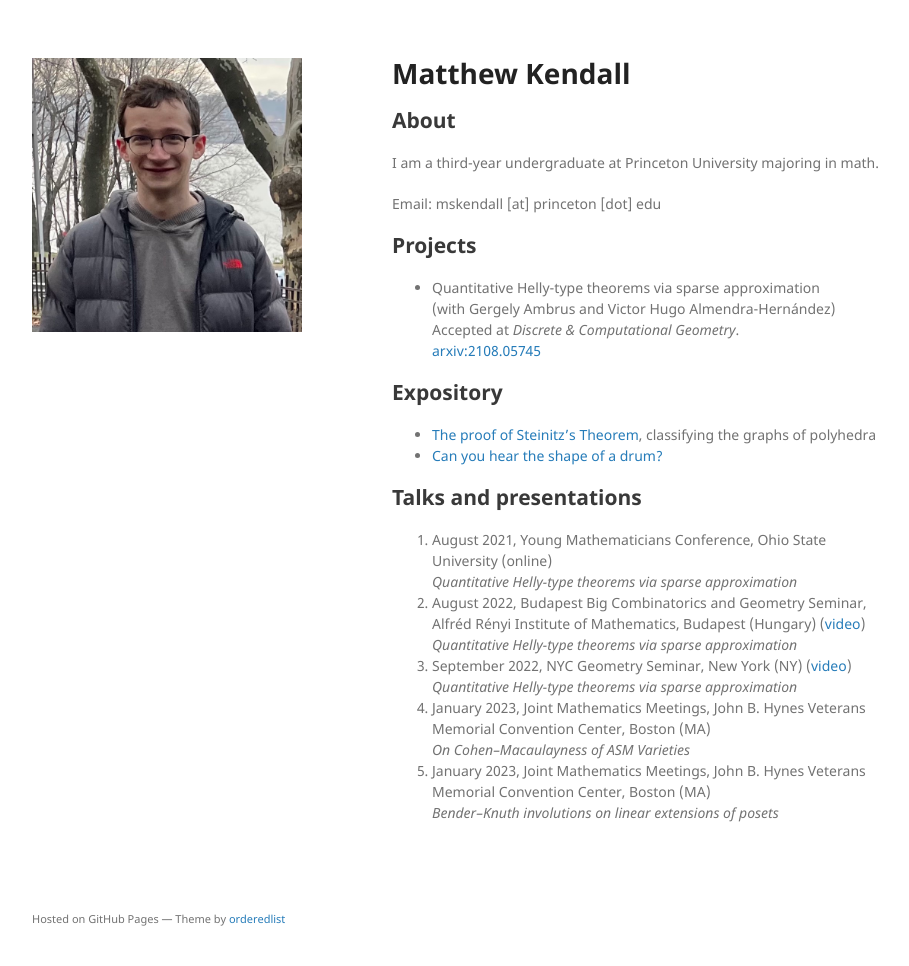
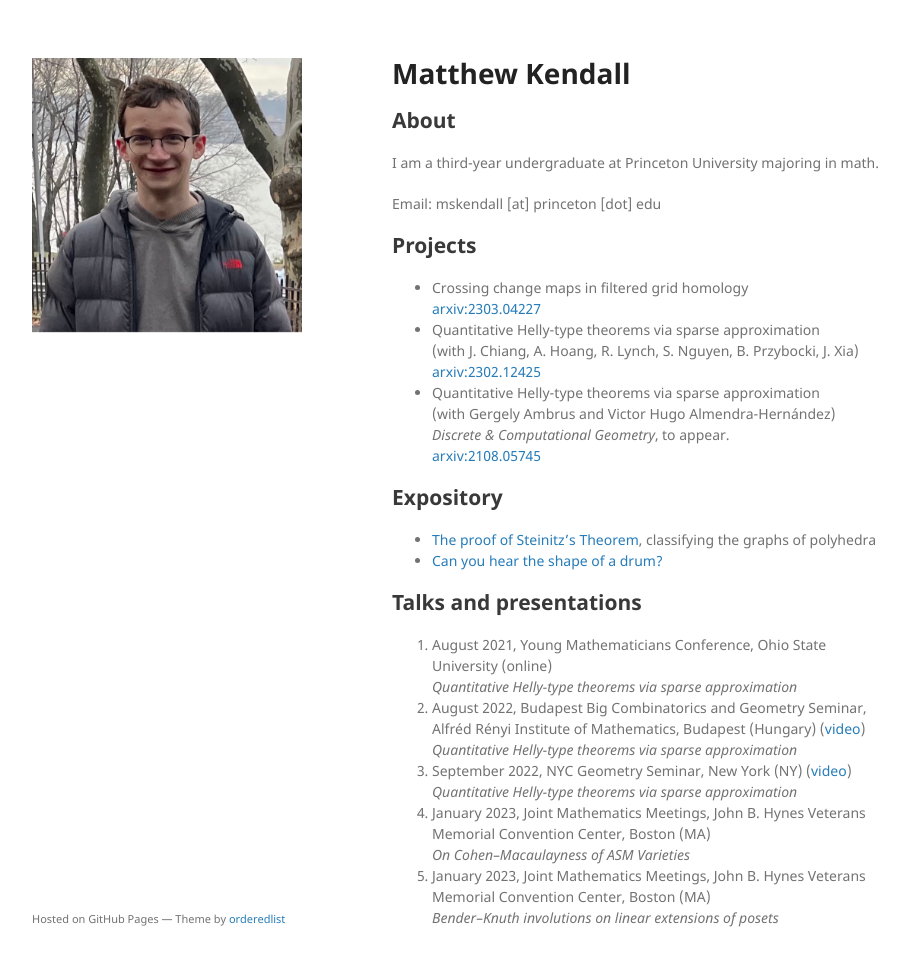
Before and after one commit to matthewkendall/matthewkendall.github.io, a Jekyll site: the page built from index.md, in a window 1280 px wide and 998 px high. Shown: the top 966 px of the window, without its empty margins (178-1087 px from the left). Built offline with Jekyll 4.4.1, drawn with Linux system fonts in a browser that asks for light colours; our own code applies the rules of GitHub Pages for plain Markdown files; the repository's description, which GitHub fills in, is left out.

Commit message:
Update index.md

```diff
--- a/index.md
+++ b/index.md
@@ -6,7 +6,9 @@ I am a third-year undergraduate at Princeton University majoring in math.
 Email: mskendall [at] princeton [dot] edu
 
 ## Projects
-- Quantitative Helly-type theorems via sparse approximation <br> (with Gergely Ambrus and Victor Hugo Almendra-Hernández)  <br> Accepted at *Discrete & Computational Geometry*. <br> <a href="https://arxiv.org/abs/2108.05745">arxiv:2108.05745</a>
+- Crossing change maps in filtered grid homology <br> <a href="https://arxiv.org/abs/2303.04227">arxiv:2303.04227</a>
+- Quantitative Helly-type theorems via sparse approximation <br> (with J. Chiang, A. Hoang, R. Lynch, S. Nguyen, B. Przybocki, J. Xia) <br> <a href="https://arxiv.org/abs/2302.12425">arxiv:2302.12425</a>
+- Quantitative Helly-type theorems via sparse approximation <br> (with Gergely Ambrus and Victor Hugo Almendra-Hernández)  <br> *Discrete & Computational Geometry*, to appear. <br> <a href="https://arxiv.org/abs/2108.05745">arxiv:2108.05745</a>
 
 ## Expository
 - <a href="/assets/steinitz.pdf" target="_blank"> The proof of Steinitz's Theorem</a>, classifying the graphs of polyhedra
```
